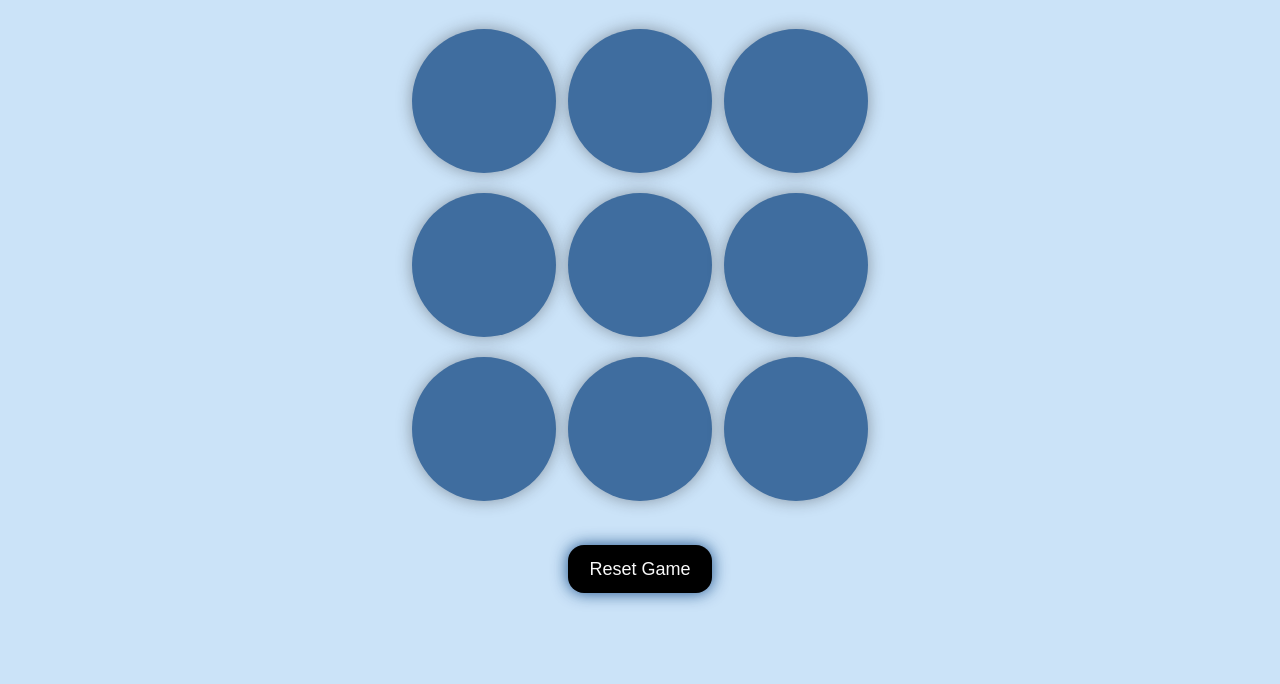
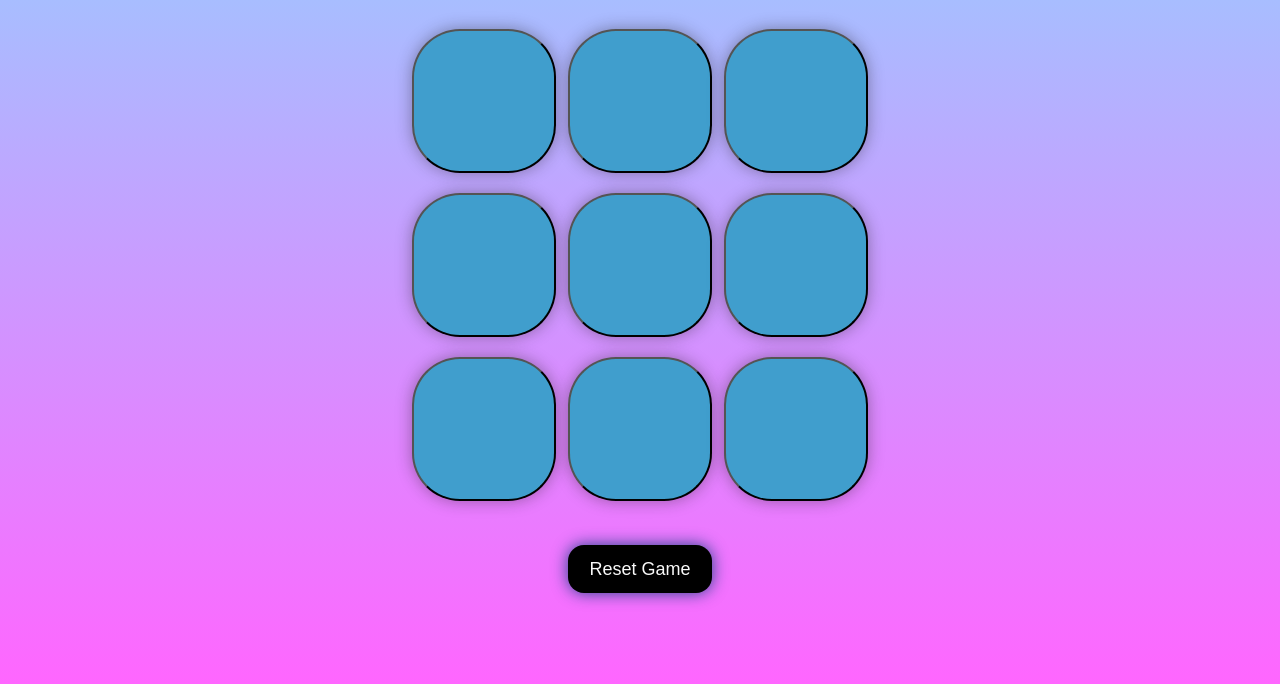
Before and after one commit to gargi321960/Tic_Tac_Toe, a plain HTML site: page index.html in a window 1280 px wide. Shown: the part 116-800 px from the top of the page. Drawn offline with Linux system fonts and the light colour scheme.

Commit message:
Add files via upload

```diff
--- a/style.css
+++ b/style.css
@@ -4,8 +4,10 @@
 }
 body
 {
-    background-color: #cbe3f8;
-    text-align: center
+    background: linear-gradient(to bottom, #99ccff 0%, #ff66ff 100%);
+    text-align: center;
+    background-repeat:no-repeat;
+    height:100vh;
 }
 h1{
     padding-top: 5vw;
@@ -31,11 +33,10 @@ h1{
 {
     height: 18vmin;
     width: 18vmin;
-    border: none;
-    background-color: rgb(63, 109, 159);
-    border-radius:12rem;
+    background-color:#409ecd;
+    border-radius:3rem;
     box-shadow: 0 0 1rem rgba(33, 33, 35, 0.4);
-    font-size: 9vmin;
+    font-size: 10vmin;
     color: #b0413e;
 }
 .reset_btn{
```
